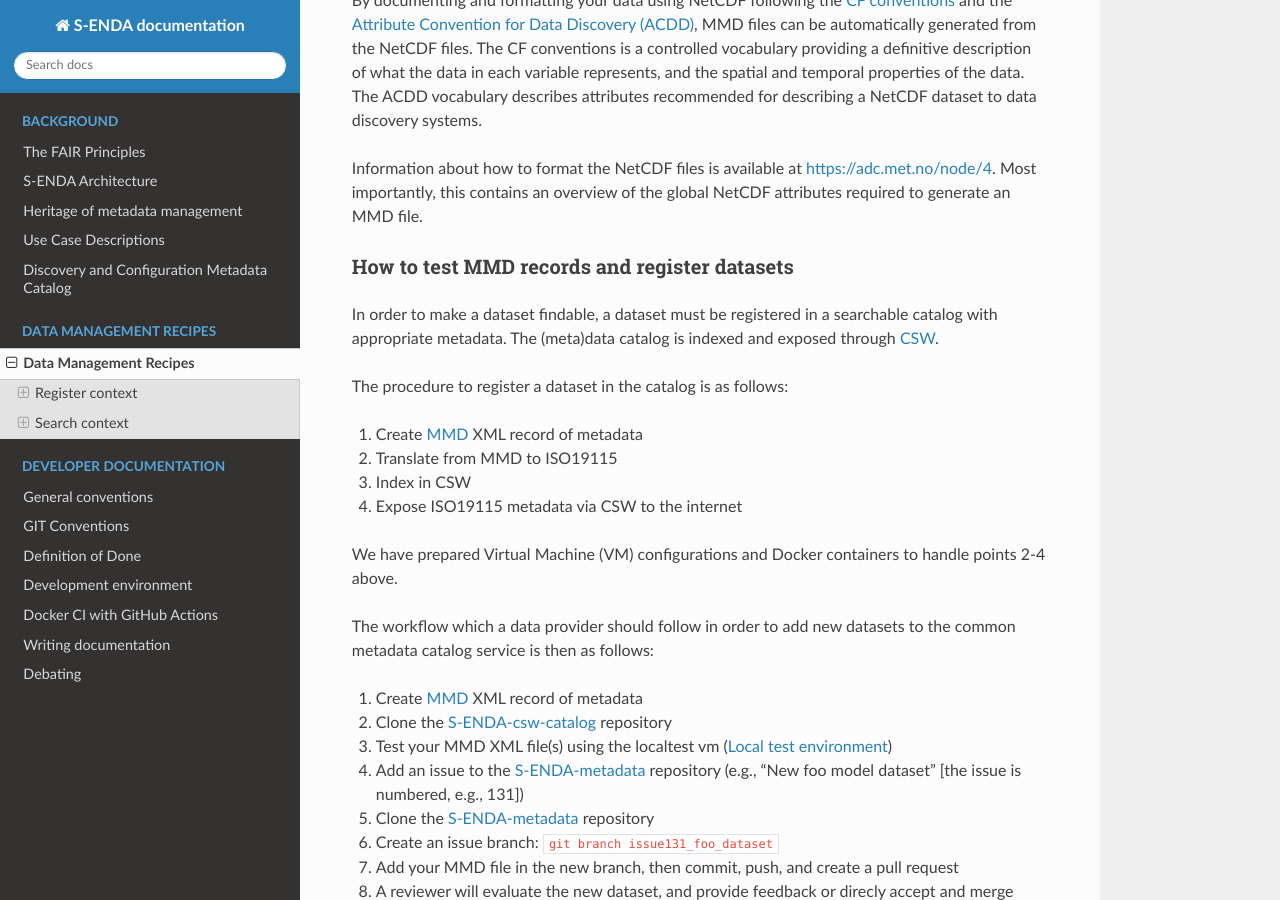
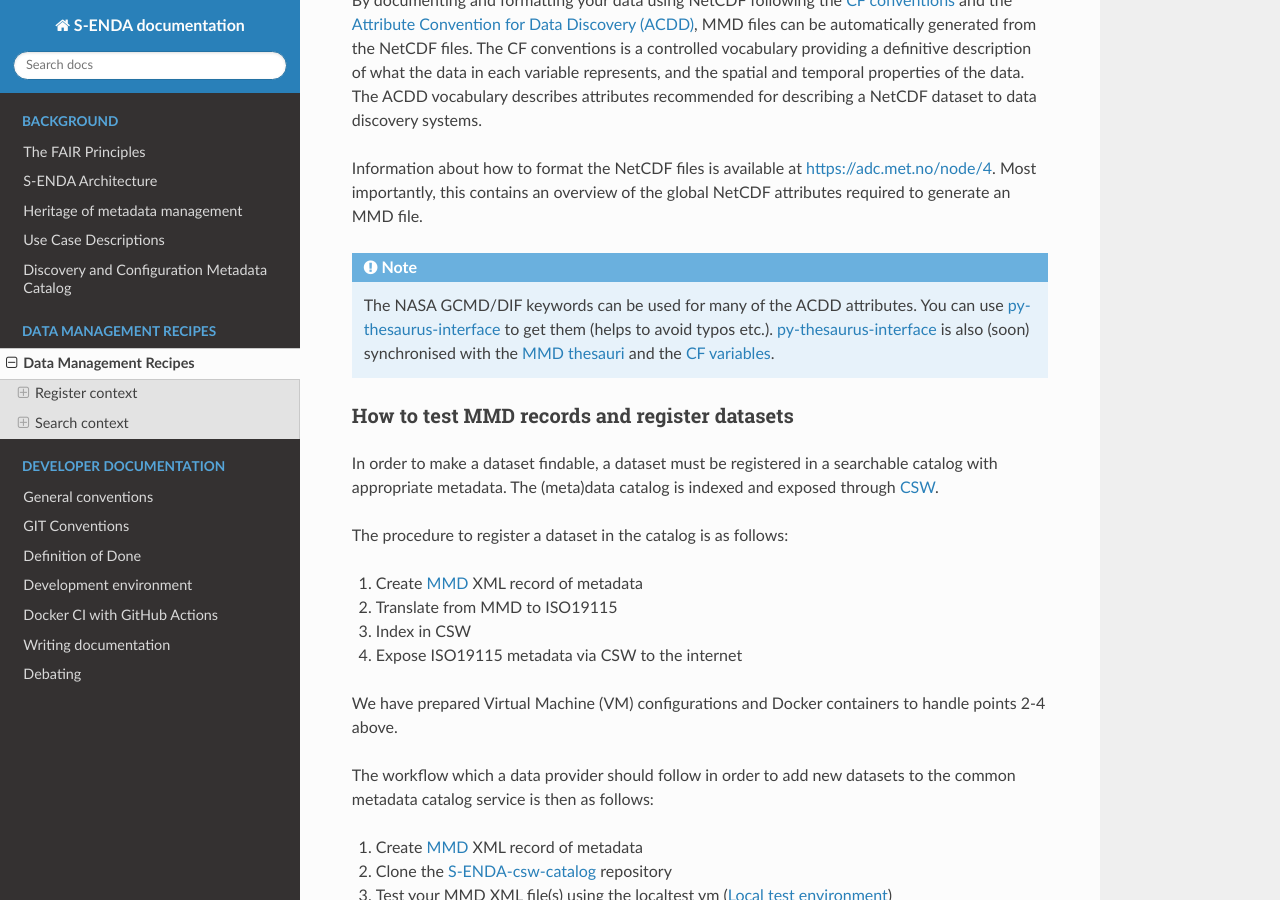
Before and after one commit to metno/S-ENDA-documentation, a Sphinx documentation site: the page built from source/dm_recipes.rst, in a window 1280 px wide and 900 px high, scrolled down 1311 px. Built offline with Sphinx 7.4.7 and the Read the Docs theme 2.0.0, drawn with Linux system fonts in a browser that asks for light colours.

Commit message:
#204: added a note about keywords and the pythesint tool

```diff
--- a/source/dm_recipes.rst
+++ b/source/dm_recipes.rst
@@ -43,6 +43,10 @@
 By documenting and formatting your data using NetCDF following the `CF conventions <https://cfconventions.org/>`_ and the `Attribute Convention for Data Discovery (ACDD) <https://wiki.esipfed.org/Attribute_Convention_for_Data_Discovery_1-3>`_, MMD files can be automatically generated from the NetCDF files. The CF conventions is a controlled vocabulary providing a definitive description of what the data in each variable represents, and the spatial and temporal properties of the data. The ACDD vocabulary describes attributes recommended for describing a NetCDF dataset to data discovery systems.
 
 Information about how to format the NetCDF files is available at `<https://adc.met.no/node/4>`_. Most importantly, this contains an overview of the global NetCDF attributes required to generate an MMD file.
+
+.. note::
+
+  The NASA GCMD/DIF keywords can be used for many of the ACDD attributes. You can use `py-thesaurus-interface <https://github.com/nansencenter/py-thesaurus-interface>`_ to get them (helps to avoid typos etc.). `py-thesaurus-interface <https://github.com/nansencenter/py-thesaurus-interface>`_ is also (soon) synchronised with the `MMD thesauri <https://github.com/metno/mmd/tree/master/thesauri>`_ and the `CF variables <http://mmisw.org/ont/cf/parameter>`_.
 
 How to test MMD records and register datasets
 =============================================
```
